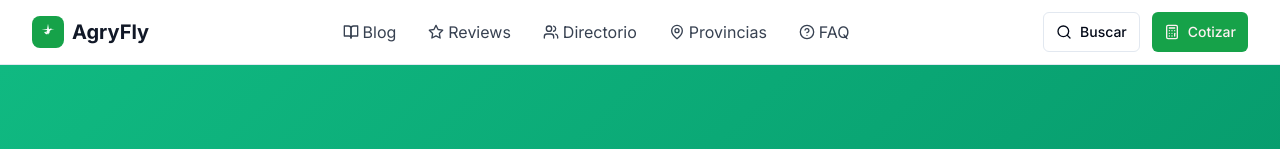
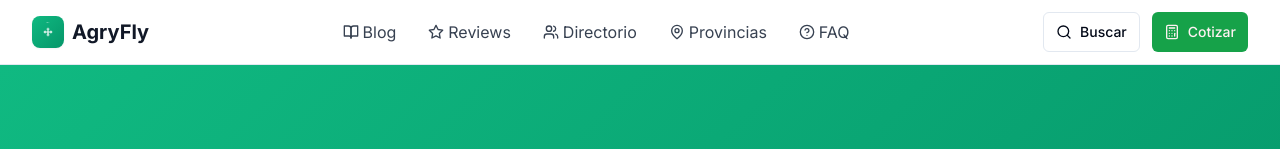
Before and after one commit to martingalmarino/drone-fumigaciones, a Next.js app: page / in a window 1280 px wide. Shown: the top 149 px of the page. Built offline with nearby package versions, Linux system fonts and the light colour scheme.

Commit message:
Mejorar logo de AgryFly con diseño más profesional y detallado

```diff
--- a/components/Footer.tsx
+++ b/components/Footer.tsx
@@ -29,11 +29,24 @@ export default function Footer() {
           {/* Logo y descripción */}
           <div className="sm:col-span-2 lg:col-span-1">
             <div className="flex items-center mb-4">
-              <div className="h-8 w-8 bg-primary rounded-lg flex items-center justify-center">
-                <svg className="h-5 w-5 text-white" viewBox="0 0 24 24" fill="currentColor">
-                  <path d="M12 2L13.09 8.26L20 9L13.09 9.74L12 16L10.91 9.74L4 9L10.91 8.26L12 2Z"/>
-                  <circle cx="12" cy="12" r="2" fill="currentColor"/>
-                  <path d="M8 12L10 14L16 8" stroke="currentColor" strokeWidth="1.5" fill="none"/>
+              <div className="h-8 w-8 bg-gradient-to-br from-emerald-500 to-emerald-600 rounded-lg flex items-center justify-center shadow-sm">
+                <svg className="h-5 w-5 text-white" viewBox="0 0 24 24" fill="none" xmlns="http://www.w3.org/2000/svg">
+                  {/* Drone body */}
+                  <rect x="10" y="11" width="4" height="2" rx="1" fill="currentColor"/>
+                  {/* Drone arms */}
+                  <rect x="7" y="11.5" width="3" height="1" rx="0.5" fill="currentColor"/>
+                  <rect x="14" y="11.5" width="3" height="1" rx="0.5" fill="currentColor"/>
+                  <rect x="11.5" y="8" width="1" height="3" rx="0.5" fill="currentColor"/>
+                  <rect x="11.5" y="13" width="1" height="3" rx="0.5" fill="currentColor"/>
+                  {/* Propellers */}
+                  <circle cx="8.5" cy="12" r="1.2" fill="none" stroke="currentColor" strokeWidth="0.8"/>
+                  <circle cx="15.5" cy="12" r="1.2" fill="none" stroke="currentColor" strokeWidth="0.8"/>
+                  <circle cx="12" cy="8.5" r="1.2" fill="none" stroke="currentColor" strokeWidth="0.8"/>
+                  <circle cx="12" cy="15.5" r="1.2" fill="none" stroke="currentColor" strokeWidth="0.8"/>
+                  {/* Spray droplets */}
+                  <circle cx="11" y="17" r="0.8" fill="currentColor" opacity="0.7"/>
+                  <circle cx="13" y="18" r="0.6" fill="currentColor" opacity="0.5"/>
+                  <circle cx="12" y="19.5" r="0.4" fill="currentColor" opacity="0.3"/>
                 </svg>
               </div>
               <span className="ml-2 text-lg sm:text-xl font-bold">
--- a/components/Header.tsx
+++ b/components/Header.tsx
@@ -26,11 +26,24 @@ export default function Header() {
           {/* Logo */}
           <div className="flex-shrink-0">
             <Link href="/" className="flex items-center">
-              <div className="h-8 w-8 bg-primary rounded-lg flex items-center justify-center">
-                <svg className="h-5 w-5 text-white" viewBox="0 0 24 24" fill="currentColor">
-                  <path d="M12 2L13.09 8.26L20 9L13.09 9.74L12 16L10.91 9.74L4 9L10.91 8.26L12 2Z"/>
-                  <circle cx="12" cy="12" r="2" fill="currentColor"/>
-                  <path d="M8 12L10 14L16 8" stroke="currentColor" strokeWidth="1.5" fill="none"/>
+              <div className="h-8 w-8 bg-gradient-to-br from-emerald-500 to-emerald-600 rounded-lg flex items-center justify-center shadow-sm">
+                <svg className="h-5 w-5 text-white" viewBox="0 0 24 24" fill="none" xmlns="http://www.w3.org/2000/svg">
+                  {/* Drone body */}
+                  <rect x="10" y="11" width="4" height="2" rx="1" fill="currentColor"/>
+                  {/* Drone arms */}
+                  <rect x="7" y="11.5" width="3" height="1" rx="0.5" fill="currentColor"/>
+                  <rect x="14" y="11.5" width="3" height="1" rx="0.5" fill="currentColor"/>
+                  <rect x="11.5" y="8" width="1" height="3" rx="0.5" fill="currentColor"/>
+                  <rect x="11.5" y="13" width="1" height="3" rx="0.5" fill="currentColor"/>
+                  {/* Propellers */}
+                  <circle cx="8.5" cy="12" r="1.2" fill="none" stroke="currentColor" strokeWidth="0.8"/>
+                  <circle cx="15.5" cy="12" r="1.2" fill="none" stroke="currentColor" strokeWidth="0.8"/>
+                  <circle cx="12" cy="8.5" r="1.2" fill="none" stroke="currentColor" strokeWidth="0.8"/>
+                  <circle cx="12" cy="15.5" r="1.2" fill="none" stroke="currentColor" strokeWidth="0.8"/>
+                  {/* Spray droplets */}
+                  <circle cx="11" y="17" r="0.8" fill="currentColor" opacity="0.7"/>
+                  <circle cx="13" y="18" r="0.6" fill="currentColor" opacity="0.5"/>
+                  <circle cx="12" y="19.5" r="0.4" fill="currentColor" opacity="0.3"/>
                 </svg>
               </div>
               <span className="ml-2 text-lg sm:text-xl font-bold text-gray-900">
```
Also changed, not shown: public/favicon.svg.
